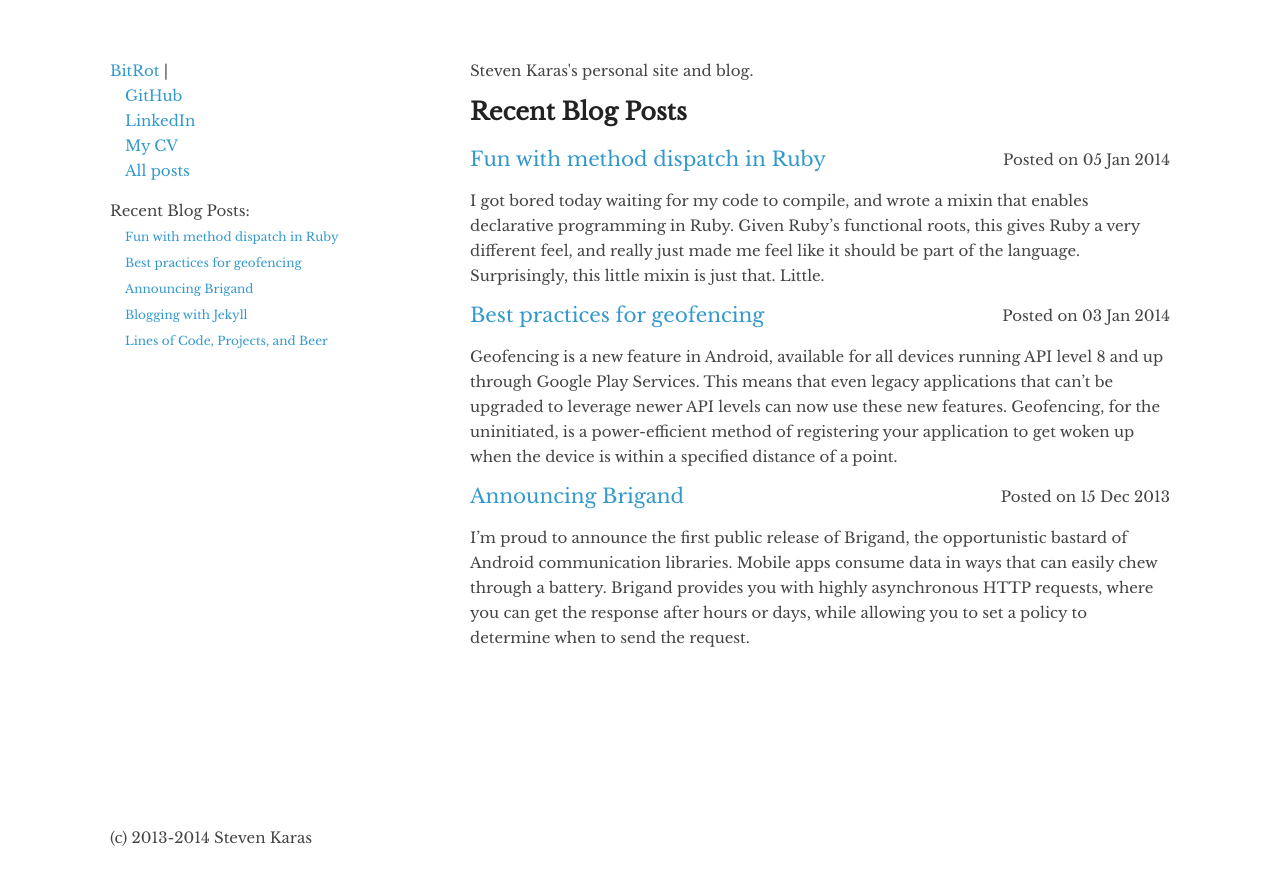
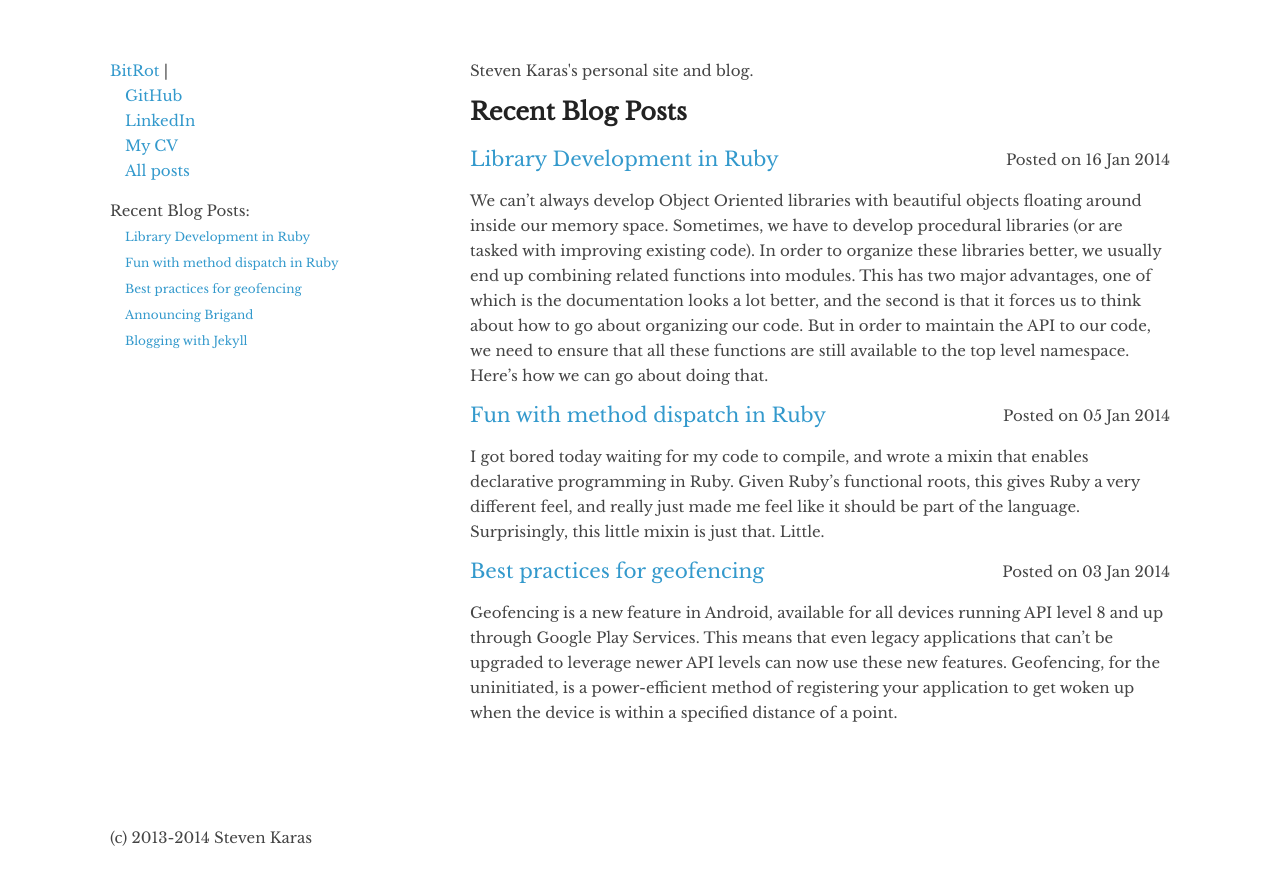
Before and after one commit to stevenkaras/stevenkaras.github.com, a Jekyll site: the page built from index.html, in a window 1280 px wide. Shown: the top 885 px of the page. Built offline with Jekyll 4.4.1, drawn with Linux system fonts in a browser that asks for light colours; some of the changed lines change nothing that is shown.

Commit message:
publish library dev in ruby post

```diff
--- a/blog/_drafts/library-development-in-ruby.md
+++ b/blog/_posts/2014-01-16-library-development-in-ruby.md
@@ -3,6 +3,8 @@ title: Library Development in Ruby
 layout: post
 ---
 We can't always develop Object Oriented libraries with beautiful objects floating around inside our memory space. Sometimes, we have to develop procedural libraries (or are tasked with improving existing code). In order to organize these libraries better, we usually end up combining related functions into modules. This has two major advantages, one of which is the documentation looks a lot better, and the second is that it forces us to think about how to go about organizing our code. But in order to maintain the API to our code, we need to ensure that all these functions are still available to the top level namespace. Here's how we can go about doing that.
+
+## First steps
 
 Depending on the size of your library, you'll either be able to squeeze all your functions into one module, or you'll need to create a hierarchy. Let's handle the simple case first, and then describe how to build on top of that to handle the hierarchy.
 
@@ -18,7 +20,10 @@ self.extend Foo unless self.include? Foo
 {% endhighlight %}
 
 You can swap out extend for include or prepend if you prefer (or have a specific reason why). This exposes the "hi" function to the top level namespace, while allowing us to organize our code a little bit. After a while, you can deprecate the top level usage, and mandate that users include the module themselves, and finally transition into a full-fledged library.
-Now that we have this, the question is how to extend this for a more complicated hierarchy. This requires our code to change to the following:
+
+## Larger hierarchies
+
+If, however, you're inheriting a larger legacy codebase with a lot of top level functions, you can start by splitting them up into different files (I can't stress how important this step is). Next, you'll want to organize them into a hierarchy of modules, but in order to do that, you'll need some boilerplate code:
 
 {% highlight ruby %}
 module Foo
@@ -71,4 +76,43 @@ Foo.register_module(Foo::Bar)
 self.extend Foo unless self.include? Foo
 {% endhighlight %}
 
-Also, keep in mind that there's a good chance you'll move `Foo::Bar` into its own file, and start organizing your library more like a gem.
+From here, it's a matter of organizing your code better, improving documentation, and eventually deprecating the top level usage.
+
+## Identifying invalid usage
+
+This is a much more complicated topic, since it ties in directly with modeling the entire type system of your client applications in runtime. Since chances are if you inherited a legacy system, they did some sort of funny business that changes modules at runtime, you'll be better suited by a quick script to highlight unqualified usage of methods in classes that don't include the owner module. Here's a sample one:
+
+{% highlight ruby %}
+require 'thunder'
+
+class DeprecatedMethodUsage
+  include Thunder
+
+  default_command :find_usage
+
+  desc "find_usage MODULE METHOD [PROJECT_ROOT]"
+  def find_usage(modulee, method, project_root = ".")
+    Dir["#{project_root}/**/*.rb"].each do |file|
+      contents = File.read(file)
+      # check if the module is included in this file
+      if contents =~ /include\s+#{modulee}/
+        puts "#{File.basename(file)} included #{modulee}"
+        next
+      end
+
+      # look for unqualified invocations of the method
+      line_num = 0
+      contents.lines.each do |line|
+        line_num += 1
+        if line =~ /(?<!\.)#{method}/
+          puts "#{file}:#{line_num}"
+        end
+      end
+    end
+  end
+end
+
+DeprecatedMethodUsage.new.start
+{% endhighlight %}
+
+That can be improved by leaps and bounds to ignore quoted strings, and apply heuristics if it is being invoked on another object or the module directly.
```
